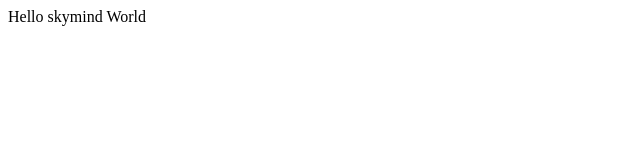
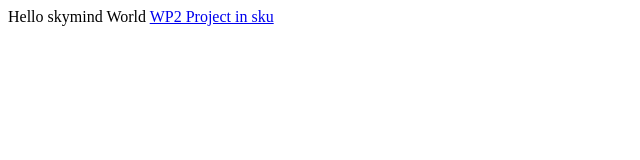
Before and after one commit to skymind0614/dev, a plain HTML site: page index.html in a window 1280 px wide. Shown: the whole page, without its empty margins (0-640 px from the left). Drawn offline with Linux system fonts and the light colour scheme.

Commit message:
Update index.html

```diff
--- a/index.html
+++ b/index.html
@@ -1 +1,3 @@
 Hello skymind World
+
+<a href="https://skymind0614.github.io/sku-wp2/main.html">WP2 Project in sku</a>
```
